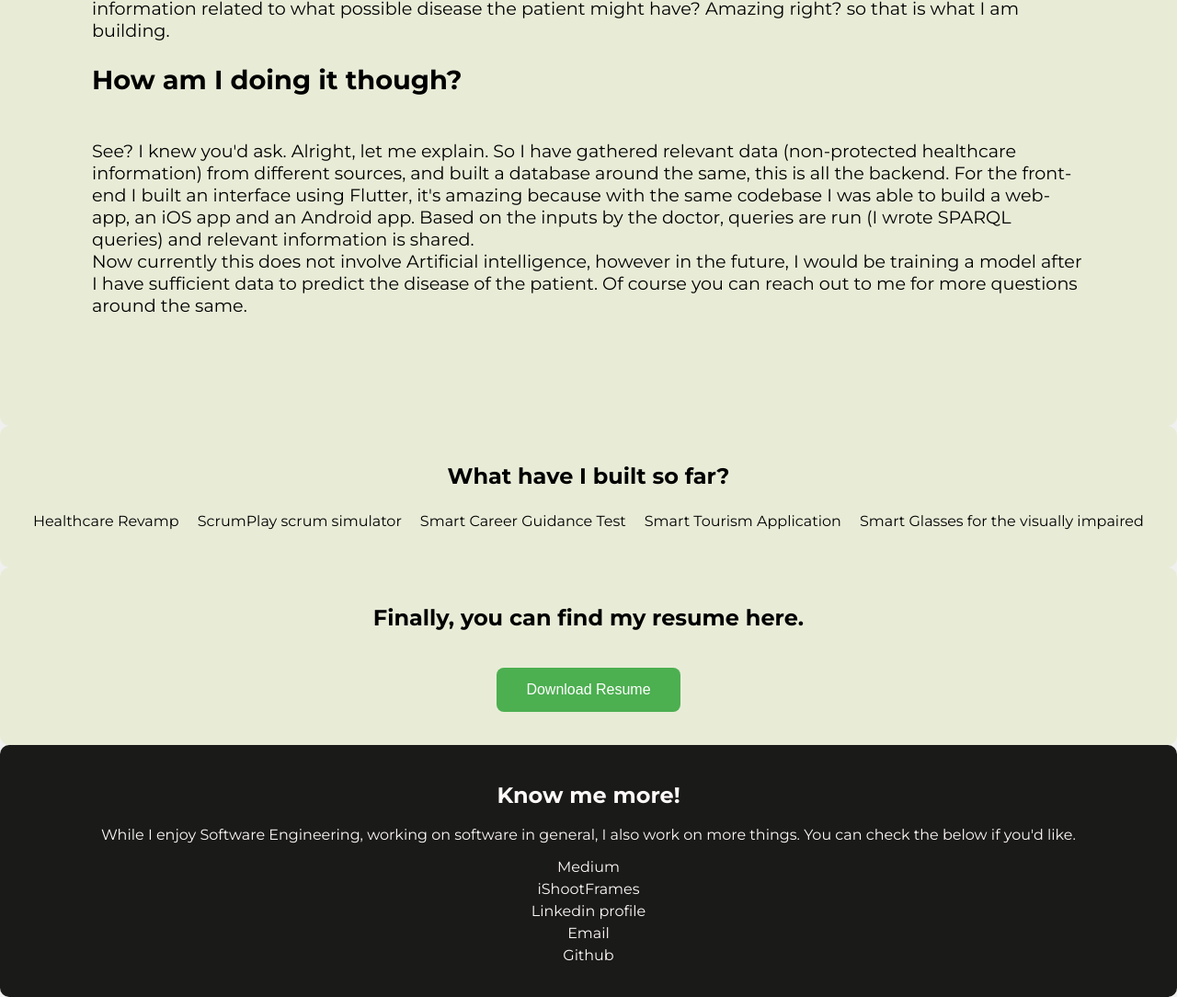
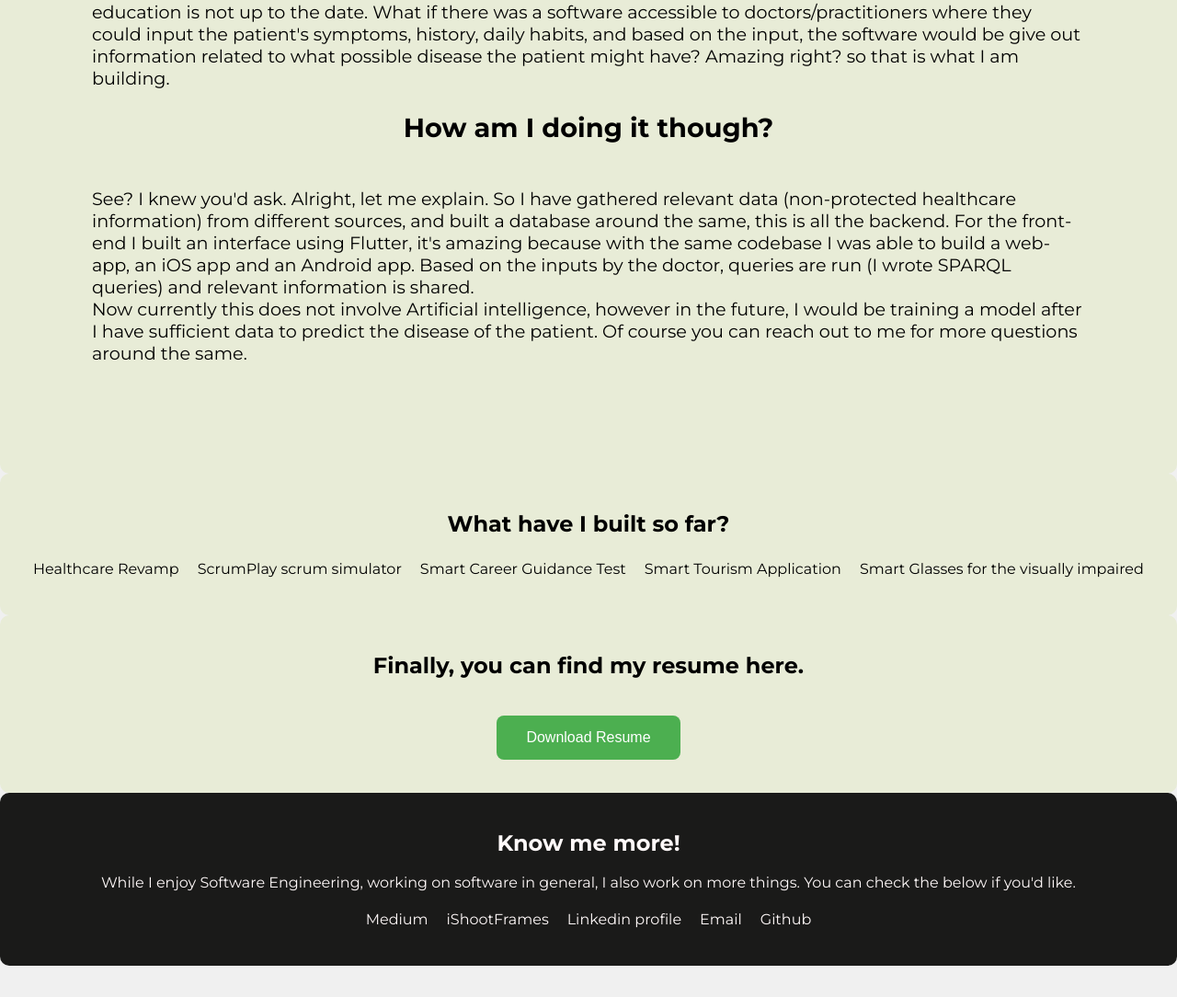
Before and after one commit to 1110tanmay/PortfolioWebsite, a plain HTML site: page HTML/index.html in a window 1280 px wide. Shown: the part 2271-3355 px from the top of the page at 92% size. After the commit the page ends 3321 px from the top, so only its background shows below. Drawn offline with Linux system fonts and the light colour scheme; files that its build step writes are made by us from their sources; files whose address does not match are found by name; a web font is replaced by a local one.

Commit message:
Updated the Contact me section a little bit.

```diff
--- a/CSS/styles.css
+++ b/CSS/styles.css
@@ -131,7 +131,12 @@ body {
     border-radius: 8px; /* Rounded corners */
     transition: background-color 0.3s;
 }
-
+.contactme-container{
+    display: flex;
+    flex-wrap: wrap; /* Allow wrapping to the next row if space is limited */
+    gap: 20px; /* Add spacing between project items */
+    justify-content: center; /* Center the items in the container */
+}
 #resumeButton:hover{
     background-color: #3e9241;
 }
@@ -143,6 +148,10 @@ body {
     background-color: #1A1A19;
     color: #fff9f9;
     text-align: center;
+}
+
+#aboutMeHeading{
+     text-align: center;
 }
 
 a:hover {
--- a/HTML/index.html
+++ b/HTML/index.html
@@ -57,9 +57,9 @@
               <h2>My work experience</h2>
               <p>
                 <ul>
-                    <li><a href="/Users/tanmayshelar/Desktop/PersonalCode/PortfolioWebsite-1/HTML/zocdocPage.HTML"target="_blank">Zocdoc</a></li>
-                    <li><a href="/Users/tanmayshelar/Desktop/PersonalCode/PortfolioWebsite-1/HTML/Escafatepage.HTML"target="_blank">Escafate</a></li>
-                    <li><a href="/Users/tanmayshelar/Desktop/PersonalCode/PortfolioWebsite-1/HTML/PinakuloPage.HTML"target="_blank">Pinakulo</a></li>
+                  <div class="zdExperience"><li><a href="/Users/tanmayshelar/Desktop/PersonalCode/PortfolioWebsite-1/HTML/zocdocPage.HTML"target="_blank">Zocdoc</a></li></div>
+                  <div class="escafateExperience"><li><a href="/Users/tanmayshelar/Desktop/PersonalCode/PortfolioWebsite-1/HTML/Escafatepage.HTML"target="_blank">Escafate</a></li></div>
+                  <div class="pinakuloExperience"></div><li><a href="/Users/tanmayshelar/Desktop/PersonalCode/PortfolioWebsite-1/HTML/PinakuloPage.HTML"target="_blank">Pinakulo</a></li></div>
               </ul>
               </p>
             </div>
@@ -68,10 +68,10 @@
           <div class= "containerThree">
           <div class="AboutMe">
             <p>
-                <h2>What am I currently doing?</h2>
+                <h2 id="aboutMeHeading">What am I currently doing?</h2>
                 <p>
                   Currently, I am working on a research project of healthcare under the course of Semantic Web Engineering. </br>
-                  <h2>Why though?</h2></br>
+                  <h2 id="aboutMeHeading">Why though?</h2></br>
                   I know you'd ask. Alrighty, so while we are privileaged to have accessible healthacare, some don't. While the world
                   is currently trying to solve the problem, I thought why not do something on a smaller scale with the technology that
                   I am learning. I mean, what is the use of technology if not for benefitting the society, right?
@@ -81,7 +81,7 @@
                   information related to what possible disease the patient might have?
                   Amazing right? so that is what I am building.
                  </br>
-                  <h2>How am I doing it though?</h2></br>
+                  <h2 id="aboutMeHeading">How am I doing it though?</h2></br>
                   See? I knew you'd ask. Alright, let me explain. So I have gathered relevant data (non-protected healthcare information)
                   from different sources, and built a database around the same, this is all the backend. For the front-end I built an interface
                   using Flutter, it's amazing because with the same codebase I was able to build a web-app, an iOS app and an Android app.
@@ -125,11 +125,13 @@
                 While I enjoy Software Engineering, working on software in general, I also work on more things.
                 You can check the below if you'd like.
                 <ul>
-                    <li>Medium</li>
-                    <li>iShootFrames</li>
-                    <li>Linkedin profile</li>
-                    <li>Email</li>
-                    <li>Github</li>
+                  <div class = "contactme-container">
+                    <div class = "contactmeItem"><li>Medium</li></div>
+                      <div class = "contactmeItem"><li>iShootFrames</li></div>
+                        <div class = "contactmeItem"><li>Linkedin profile</li></div>
+                          <div class = "contactmeItem"><li>Email</li></div>
+                            <div class = "contactmeItem"><li>Github</li></div>
+                  </div>
                 </ul>
             </p>
           </div>
```
